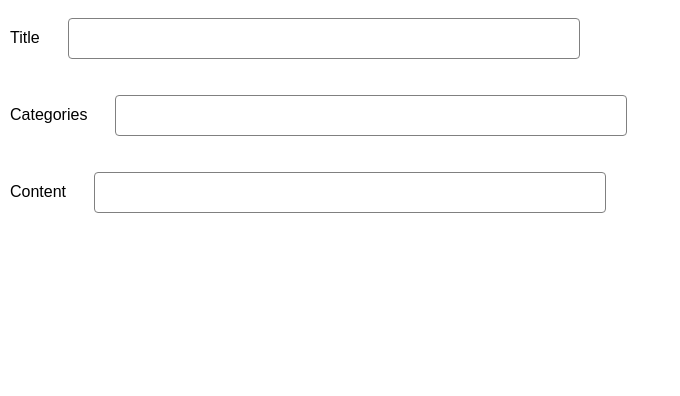
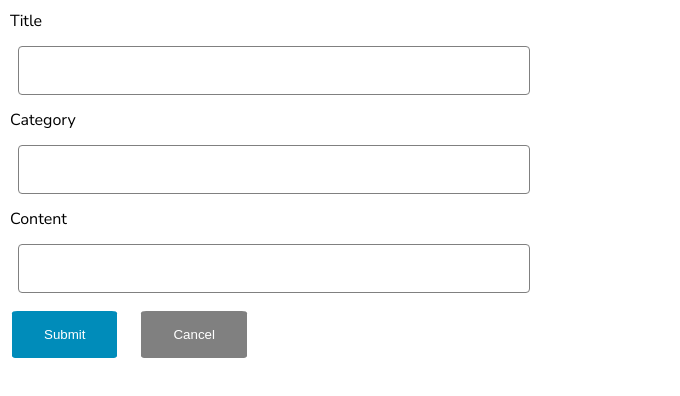
Before and after one commit to kamalyadav11/React-Redux-Blog, a React app: page /posts/new in a window 1280 px wide. Shown: the whole page, without its empty margins (0-680 px from the left). Built offline with nearby package versions, Linux system fonts and the light colour scheme.

Commit message:
Added post functionality

```diff
--- a/src/actions/index.js
+++ b/src/actions/index.js
@@ -1,5 +1,6 @@
 import axios from "axios";
 export const FETCH_POSTS = "fetch_posts";
+export const CREATE_POST = "create_post";
 
 const ROOT_URL = "https://reduxblog.herokuapp.com/api";
 const key = "?key=kamal";
@@ -12,3 +13,14 @@ export const fetchPosts = () => {
     payload: request
   };
 };
+
+export const createPost = (values, callback) => {
+  const request = axios
+    .post(`${ROOT_URL}/posts${key}`, values)
+    .then(() => callback());
+
+  return {
+    type: CREATE_POST,
+    payload: request
+  };
+};
--- a/src/components/NewPost.js
+++ b/src/components/NewPost.js
@@ -1,21 +1,39 @@
+import { connect } from "react-redux";
+import { Link } from "react-router-dom";
 import React, { Component } from "react";
 import { Field, reduxForm } from "redux-form";
 
 import "../styles/newpost.css";
+import { createPost } from "../actions";
 
 class NewPost extends Component {
   renderField = field => {
+    const { touched, error } = field.meta;
+    const className = `input__title ${
+      touched && error ? "red-border__error" : ""
+    }`;
     return (
-      <div>
+      <div className="flex-containers">
         <label className="title__lable">{field.label}</label>
-        <input {...field.input} className="input__title" />
+        <input {...field.input} className={className} />
+        <div className="red-text__error">{touched && error}</div>
       </div>
     );
   };
 
+  //@history.push is coming from react-router
+  //basically if the createPost request is successfully accomplished only then we redirect to Home page
+  onSubmit = values => {
+    this.props.createPost(values, () => {
+      this.props.history.push("/");
+    });
+  };
+
   render() {
+    const { handleSubmit } = this.props;
+
     return (
-      <form>
+      <form onSubmit={handleSubmit(this.onSubmit)}>
         <Field
           name="title"
           type="text"
@@ -26,7 +44,7 @@ class NewPost extends Component {
           name="categories"
           type="text"
           component={this.renderField}
-          label="Categories"
+          label="Category"
         />
         <Field
           name="content"
@@ -34,6 +52,12 @@ class NewPost extends Component {
           component={this.renderField}
           label="Content"
         />
+        <button type="submit" className="submit-button">
+          Submit
+        </button>
+        <Link to="/">
+          <button className="button-cancel">Cancel</button>
+        </Link>
       </form>
     );
   }
@@ -52,4 +76,9 @@ const validate = values => {
 export default reduxForm({
   validate,
   form: "NewPost"
-})(NewPost);
+})(
+  connect(
+    null,
+    { createPost }
+  )(NewPost)
+);
--- a/src/components/PostIndex.js
+++ b/src/components/PostIndex.js
@@ -3,8 +3,8 @@ import { connect } from "react-redux";
 import { Link } from "react-router-dom";
 import React, { Component } from "react";
 
+import "../styles/postindex.css";
 import { fetchPosts } from "../actions";
-import "../styles/postindex.css";
 
 class PostIndex extends Component {
   componentDidMount() {
@@ -21,7 +21,7 @@ class PostIndex extends Component {
 
   render() {
     return (
-      <div className="flex-container">
+      <div className="container">
         <div>
           <h3>Posts</h3>
           <div>{this.renderPosts()}</div>
--- /dev/null
+++ b/src/components/SinglePost.js
@@ -0,0 +1,9 @@
+import React, { Component } from "react";
+
+class SinglePost extends Component {
+  render() {
+    return <div>Single Post</div>;
+  }
+}
+
+export default SinglePost;
--- a/src/index.css
+++ b/src/index.css
@@ -1,5 +1,7 @@
+@import url("https://fonts.googleapis.com/css?family=Nunito+Sans:400,700");
+
 body {
   margin: 0;
   padding: 0;
-  font-family: sans-serif;
+  font-family: "Nunito Sans", sans-serif;
 }
--- a/src/index.js
+++ b/src/index.js
@@ -9,6 +9,7 @@ import "./index.css";
 import reducers from "./reducers";
 import NewPost from "./components/NewPost";
 import PostIndex from "./components/PostIndex";
+import SinglePost from "./components/SinglePost";
 import registerServiceWorker from "./registerServiceWorker";
 
 const createStoreWithMiddleware = applyMiddleware(promise)(createStore);
@@ -19,6 +20,7 @@ ReactDOM.render(
       <Switch>
         <Route path="/" component={PostIndex} exact />
         <Route path="/posts/new" component={NewPost} />
+        <Route path="/posts/:id" component={SinglePost} />
       </Switch>
     </BrowserRouter>
   </Provider>,
--- a/src/reducers/postReducer.js
+++ b/src/reducers/fetchPostReducer.js
@@ -1,7 +1,7 @@
 import _ from "lodash";
 import { FETCH_POSTS } from "../actions";
 
-const posts = (state = {}, action) => {
+const fetchPosts = (state = {}, action) => {
   switch (action.type) {
     case FETCH_POSTS:
       return _.mapKeys(action.payload.data, "id");
@@ -10,4 +10,4 @@ const posts = (state = {}, action) => {
   }
 };
 
-export default posts;
+export default fetchPosts;
--- a/src/reducers/index.js
+++ b/src/reducers/index.js
@@ -1,9 +1,9 @@
 import { combineReducers } from "redux";
 import { reducer as formReducer } from "redux-form";
 
-import posts from "./postReducer";
+import fetchPosts from "./fetchPostReducer";
 
 export default combineReducers({
-  posts,
+  fetchPosts,
   form: formReducer
 });
--- a/src/styles/newpost.css
+++ b/src/styles/newpost.css
@@ -1,12 +1,50 @@
 .input__title {
   width: 40%;
   padding: 12px 20px;
-  margin: 18px 18px;
+  margin: 4px 18px;
   box-sizing: border-box;
   border: 1px solid grey;
   border-radius: 4px;
+  font-size: 20px;
+}
+
+.red-border__error {
+  border: 1px solid red;
+}
+
+.red-text__error {
+  color: red;
+  margin: 0px 18px;
+  font-size: 10px;
 }
 
 .title__lable {
   margin: 10px;
 }
+
+.flex-containers {
+  display: flex;
+  flex-direction: column;
+}
+
+.submit-button {
+  background-color: #008cba;
+  border: none;
+  border-radius: 5%;
+  color: white;
+  padding: 16px 32px;
+  text-decoration: none;
+  margin: 14px 12px;
+  cursor: pointer;
+}
+
+.button-cancel {
+  background-color: grey;
+  border: none;
+  border-radius: 5%;
+  color: white;
+  padding: 16px 32px;
+  text-decoration: none;
+  margin: 14px 12px;
+  cursor: pointer;
+}
--- a/src/styles/postindex.css
+++ b/src/styles/postindex.css
@@ -1,4 +1,4 @@
-.flex-container {
+.container {
   display: flex;
   justify-content: space-around;
 }
@@ -17,6 +17,6 @@
   color: white;
   padding: 16px 32px;
   text-decoration: none;
-  margin: 4px 12px;
+  margin: 14px 12px;
   cursor: pointer;
 }
```
